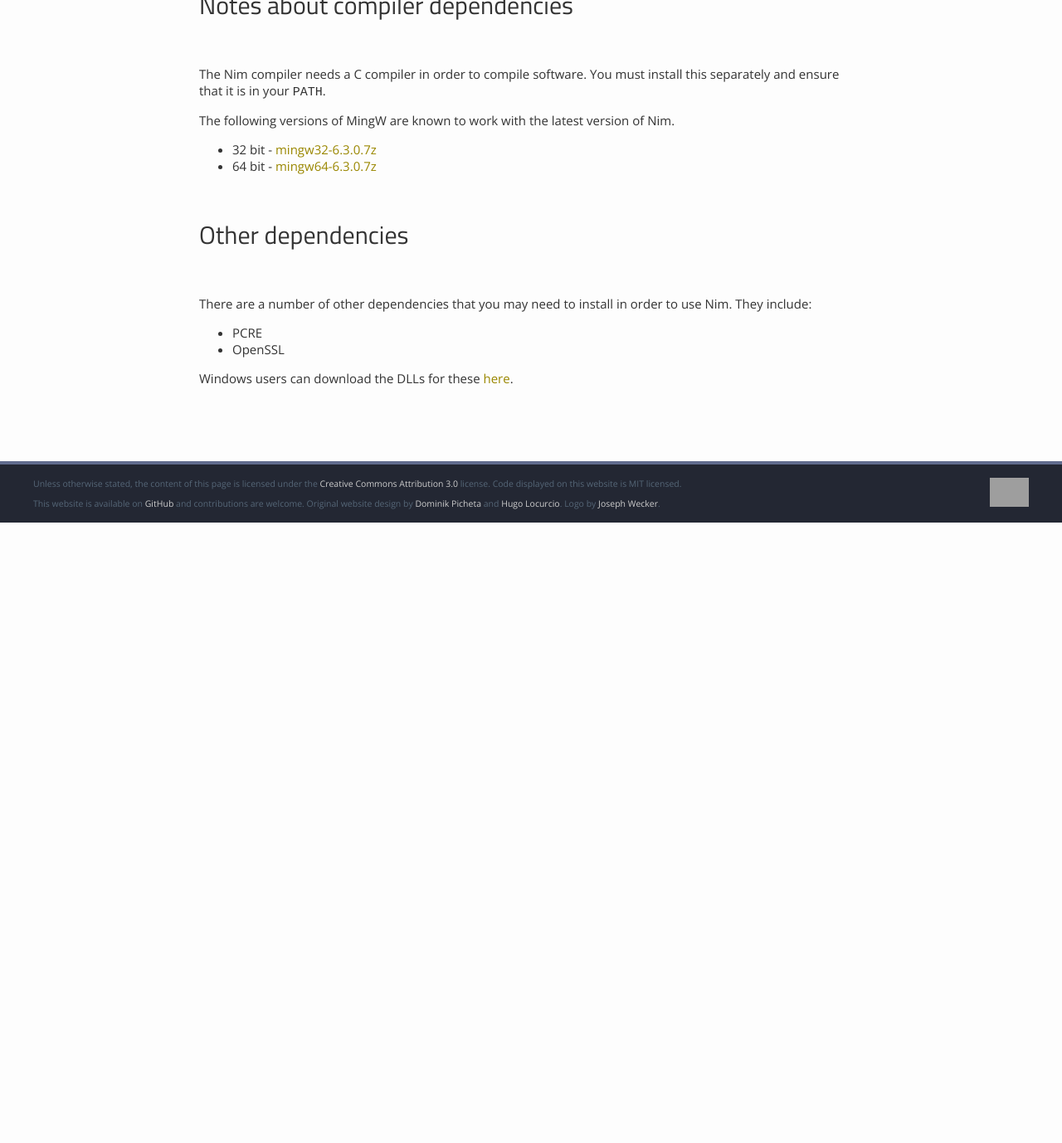
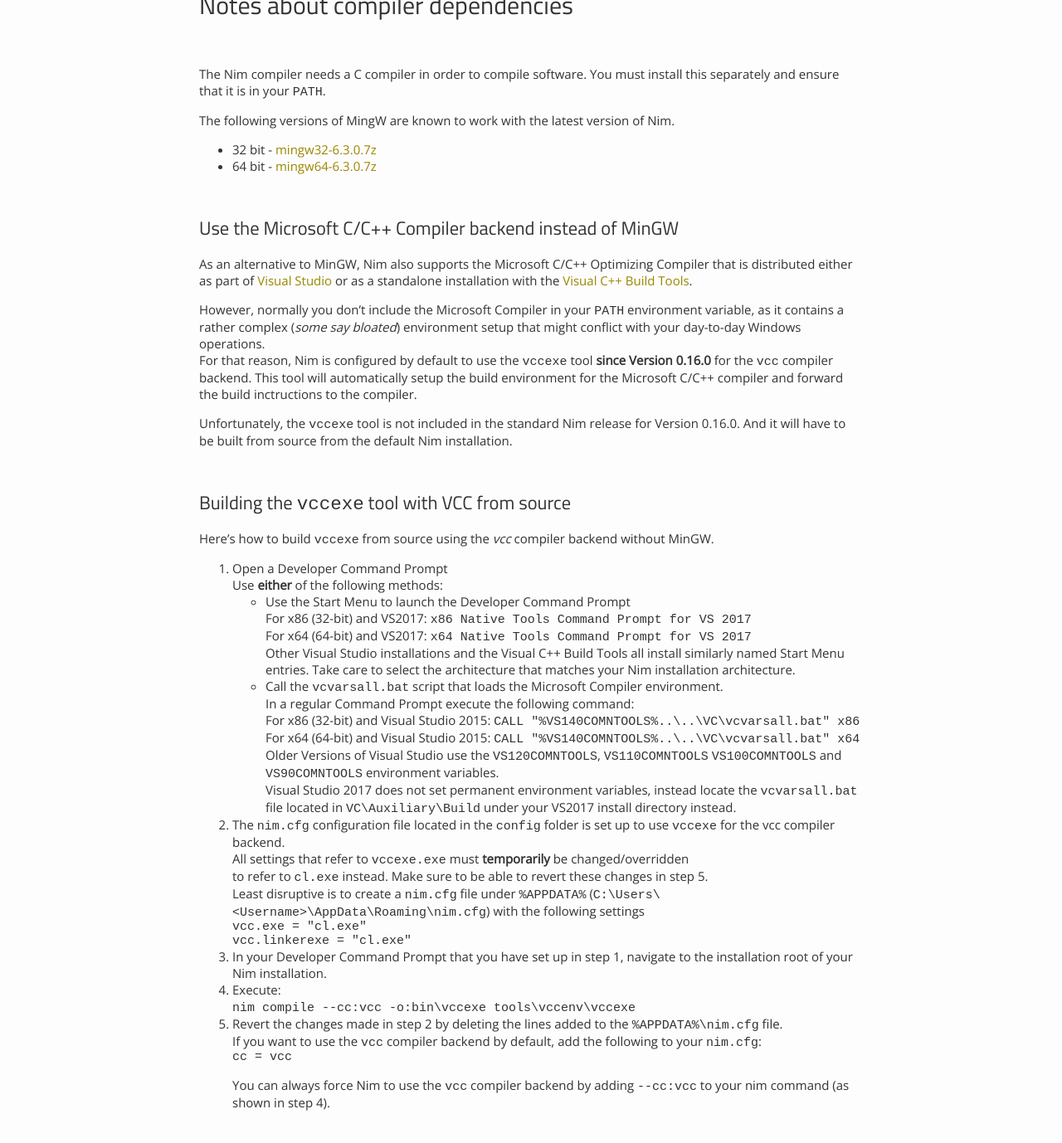
Before and after one commit to nim-lang/website, a Jekyll site: the page built from jekyll/install_windows.md, in a window 1280 px wide and 1400 px high, scrolled down 892 px. Shown: the top 1378 px of the window at 83% size. Built offline with Jekyll 4.4.1, drawn with Linux system fonts in a browser that asks for light colours; before the commit the page ends 1522 px from its top, so only the background shows below that; grey boxes are pictures that could not be loaded.

Commit message:
Added VCCEXE build instructions

````diff
--- a/jekyll/install_windows.md
+++ b/jekyll/install_windows.md
@@ -70,6 +70,79 @@ Nim.
 * 32 bit - [mingw32-6.3.0.7z]({{ site.baseurl }}/download/mingw32-6.3.0.7z)
 * 64 bit - [mingw64-6.3.0.7z]({{ site.baseurl }}/download/mingw64-6.3.0.7z)
 
+## Use the Microsoft C/C++ Compiler backend instead of MinGW
+
+As an alternative to MinGW, Nim also supports the Microsoft C/C++ Optimizing Compiler
+that is distributed either as part of [Visual Studio](https://www.visualstudio.com/vs/) or
+as a standalone installation with the [Visual C++ Build Tools](http://landinghub.visualstudio.com/visual-cpp-build-tools).
+
+However, normally you don't include the Microsoft Compiler in your `PATH` environment
+variable, as it contains a rather complex (*some say bloated*) environment setup that
+might conflict with your day-to-day Windows operations.
+For that reason, Nim is configured by default to use the `vccexe` tool **since Version 0.16.0**
+for the `vcc` compiler backend. This tool will automatically setup the build environment for the
+Microsoft C/C++ compiler and forward the build inctructions to the compiler.
+
+Unfortunately, the `vccexe` tool is not included in the standard Nim release for Version 0.16.0.
+And it will have to be built from source from the default Nim installation.
+
+## Building the `vccexe` tool with VCC from source
+
+Here's how to build `vccexe` from source using the *vcc* compiler backend without MinGW.
+
+1. Open a Developer Command Prompt
+   Use **either** of the following methods:
+   <ul>
+     <li>
+        Use the Start Menu to launch the Developer Command Prompt
+        <br/>
+        For x86 (32-bit) and VS2017: <code>x86 Native Tools Command Prompt for VS 2017</code>
+        <br/>
+        For x64 (64-bit) and VS2017: <code>x64 Native Tools Command Prompt for VS 2017</code>
+        <br/>
+        Other Visual Studio installations and the Visual C++ Build Tools all install similarly
+        named Start Menu entries. Take care to select the architecture that matches your Nim
+        installation architecture.
+     </li>
+     <li>
+        Call the <code>vcvarsall.bat</code> script that loads the Microsoft Compiler environment.
+        <br/>
+        In a regular Command Prompt execute the following command:
+        <br/>
+        For x86 (32-bit) and Visual Studio 2015: <code>CALL "%VS140COMNTOOLS%..\..\VC\vcvarsall.bat" x86</code>
+        <br/>
+        For x64 (64-bit) and Visual Studio 2015: <code>CALL "%VS140COMNTOOLS%..\..\VC\vcvarsall.bat" x64</code>
+        <br/>
+        Older Versions of Visual Studio use the <code>VS120COMNTOOLS</code>, <code>VS110COMNTOOLS</code>
+        <code>VS100COMNTOOLS</code> and <code>VS90COMNTOOLS</code> environment variables.
+        <br/>
+        Visual Studio 2017 does not set permanent environment variables, instead locate the <code>vcvarsall.bat</code> file
+        located in <code>VC\Auxiliary\Build</code> under your VS2017 install directory instead.
+     </li>
+   </ul>
+
+2. The `nim.cfg` configuration file located in the `config` folder is set up to use
+   `vccexe` for the vcc compiler backend.
+   All settings that refer to `vccexe.exe` must **temporarily** be changed/overridden
+   to refer to `cl.exe` instead. Make sure to be able to revert these changes in step 5.
+   Least disruptive is to create a `nim.cfg` file under `%APPDATA%`
+   (`C:\Users\<Username>\AppData\Roaming\nim.cfg`) with the following settings
+   ```
+   vcc.exe = "cl.exe"
+   vcc.linkerexe = "cl.exe"
+   ```
+3. In your Developer Command Prompt that you have set up in step 1, navigate to the installation root
+   of your Nim installation.
+4. Execute:
+   `nim compile --cc:vcc -o:bin\vccexe tools\vccenv\vccexe`
+5. Revert the changes made in step 2 by deleting the lines added to the `%APPDATA%\nim.cfg` file.
+   If you want to use the `vcc` compiler backend by default, add the following to your `nim.cfg`:
+   ```
+   cc = vcc
+   ```
+   You can always force Nim to use the `vcc` compiler backend by adding `--cc:vcc` to your nim
+   command (as shown in step 4).
+
 # Other dependencies
 
 There are a number of other dependencies that you may need to install in order
````
